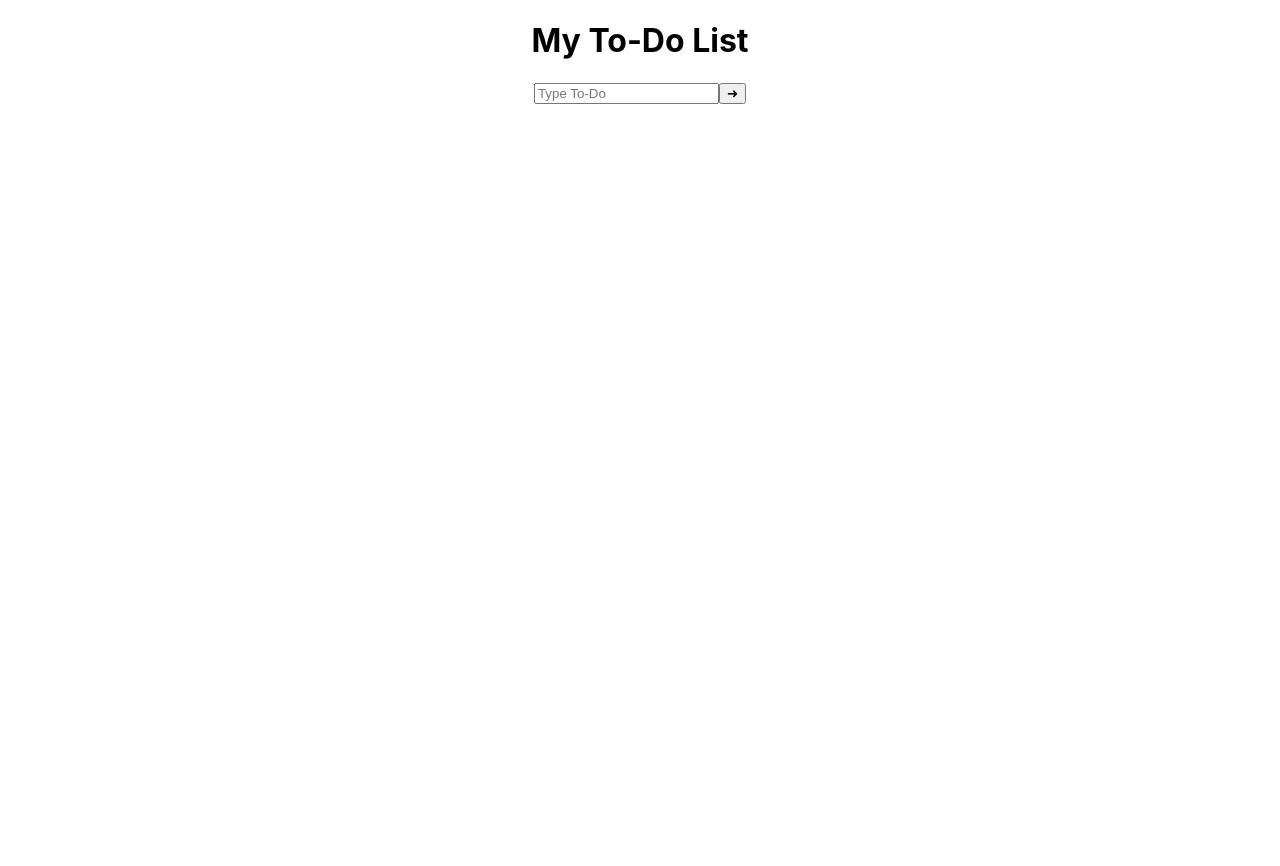
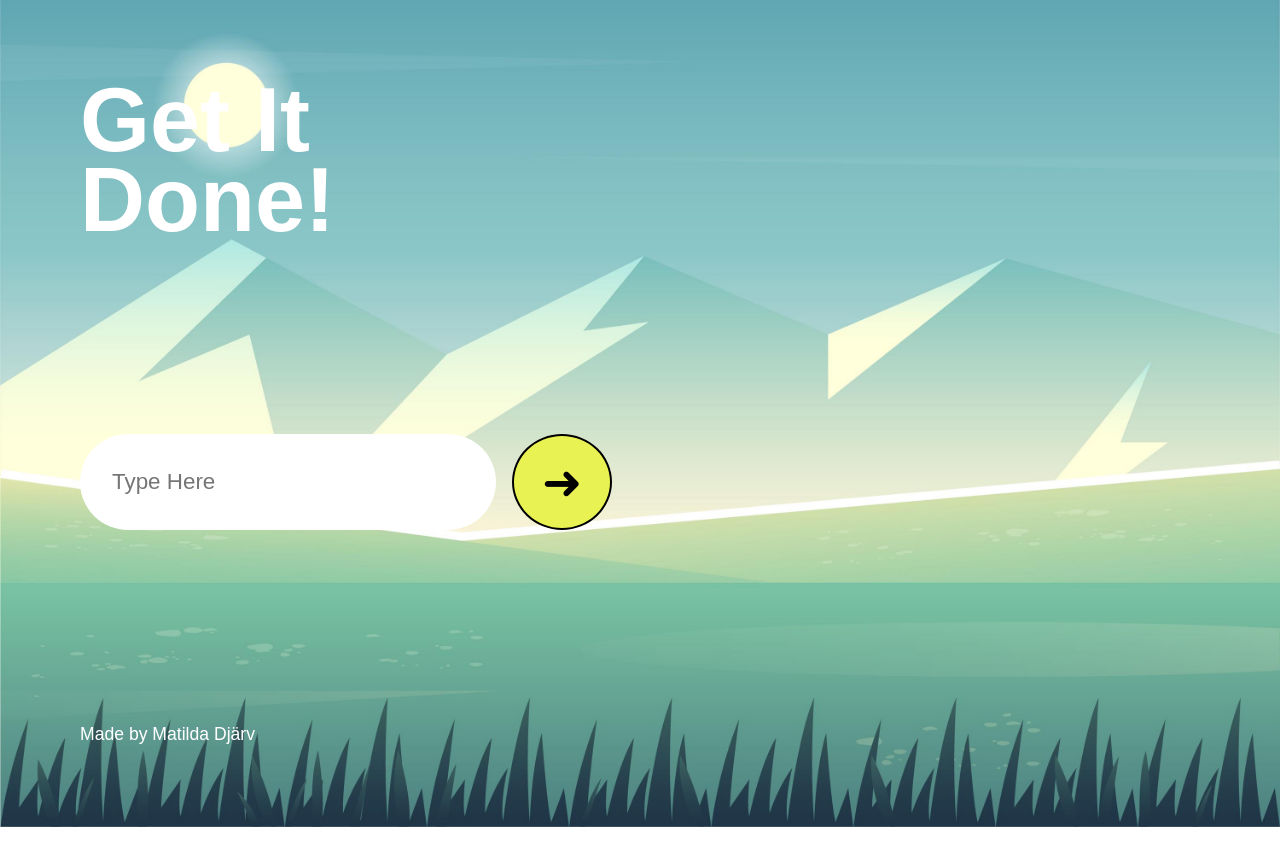
Before and after one commit to matgus217/appinreact, a React (Create React App) app: page / in a window 1280 px wide. Shown: the top 866 px of the page. Before the commit the page ends 800 px from the top, so only its background shows below. Built offline with nearby package versions, Linux system fonts and the light colour scheme.

Commit message:
Add images in folder from src

```diff
--- a/src/App.css
+++ b/src/App.css
@@ -1,38 +1,441 @@
-.App {
-  text-align: center;
+* {
+  margin: 0;
+  box-sizing: border-box;
 }
 
-.App-logo {
-  height: 40vmin;
-  pointer-events: none;
+html {
+  height: 100%;
 }
 
-@media (prefers-reduced-motion: no-preference) {
-  .App-logo {
-    animation: App-logo-spin infinite 20s linear;
+body {
+  height: 100%;
+  font-family: Mulish, Raleway, sans-serif;
+  -webkit-font-smoothing: antialiased;
+  -moz-osx-font-smoothing: grayscale;
+  background: url(../src/images/landscape2.jpg)no-repeat center center/cover;
+
+
+}
+
+.App {
+  display: flex;
+  /* height: 100vh; */
+}
+
+.header-input-container {
+  display: flex;
+  flex-direction: column;
+  justify-content: space-between;
+}
+
+.header-title {
+  font-weight: 600;
+  font-size: 500%;
+  color: white;
+  line-height: 4rem;
+}
+
+.input-container {
+  display: flex;
+  gap: 1rem;
+}
+
+input {
+  height: 4rem;
+  font-family: Mulish, Raleway, sans-serif;
+  font-size: 1.25rem;
+  padding-inline: 2rem;
+  align-self: stretch;
+  border-radius: 50px;
+  border: none;
+}
+
+button {
+  font-family: Mulish, "Raleway", sans-serif;
+  font-size: 1.5rem;
+  font-weight: 600;
+  color: black;
+  border: 2px solid black;
+  border-radius: 50%;
+  padding: 1rem;
+  background-color: #e9f253;
+}
+
+button:hover {
+  cursor: pointer;
+}
+
+.add-btn {
+  width: 4rem;
+}
+
+footer {
+  display: flex;
+  justify-content: center;
+  align-self: flex-start;
+  margin-bottom: 15px;
+  font-size: 12px;
+  color:white;
+}
+
+footer a, footer a:hover, footer a:focus, footer a:active {
+  text-decoration: none;
+  color: white;
+}
+
+.heart-icon {
+  width: 12px;
+  filter: invert(100%) sepia(21%) saturate(5831%) hue-rotate(8deg) brightness(109%) contrast(89%);
+}
+
+.output-container {
+  position: relative;
+  display: flex;
+  flex-direction: column;
+  align-items: center;
+  width: 100%;
+}
+
+.delete-selected-btn {
+  display: flex;
+  justify-content: center;
+  align-items: center;
+}
+
+.delete-selected-btn:hover {
+  animation: expand .5s ease-in-out .2s 1 forwards;
+}
+
+@keyframes expand{
+  from {
+    /* width: 3.2rem; */
+    border-radius: 50%;
+  }
+  to {
+    width: 8rem;
+    border-radius: 50px;
   }
 }
 
-.App-header {
-  background-color: #282c34;
-  min-height: 100vh;
+.bin-icon {
+  filter: invert(0%) sepia(100%) saturate(6313%) hue-rotate(140deg) brightness(99%) contrast(107%);
+}
+
+.todo-list {
+  display: grid;
+  grid-template-columns: repeat(3, 1fr);
+  gap: 25px;
+  position: absolute;
+  top: 12%;
+}
+
+.todo {
+  border-radius: 1rem;
+  font-size: 1.4rem;
+  color: black;
+  font-weight: 600;
   display: flex;
   flex-direction: column;
+  gap: .5rem;
+  padding: .5rem;
+  overflow-wrap: break-word;
+  overflow-y: auto;
+  background-color: white;
+}
+
+.modify-todo {
+  display: flex;
+  justify-content: space-between;
+  align-items: center;
+  gap: 10px;
+}
+
+
+.completed,
+.delete-todo {
+  font-size: .75rem;
+  position: relative;
+  display: inline-block;
+  cursor: pointer;
+}
+
+.completed {
+  width: 1.2rem;
+  height: 1.2rem;
+  border: 1px solid grey;
+  border-radius: 50%;
+  background-color: white;
+  display: flex;
   align-items: center;
   justify-content: center;
-  font-size: calc(10px + 2vmin);
-  color: white;
 }
 
-.App-link {
-  color: #61dafb;
+.delete-todo {
+  font-size: 1.5rem;
 }
 
-@keyframes App-logo-spin {
-  from {
-    transform: rotate(0deg);
+.tooltiptext {
+  visibility: hidden;
+  position: absolute;
+  font-size: 1rem;
+  font-weight: 400;
+  width: 7rem;
+  background-color: #e9f253;
+  color: black;
+  padding: .5rem;
+  border-radius: 1rem;
+}
+
+.completed .tooltiptext {
+  left: 105%;
+  top: 10%;
+}
+
+.delete-todo .tooltiptext {
+  right: 105%;
+}
+
+.delete-todo:hover .tooltiptext,
+.completed:hover .tooltiptext {
+  visibility: visible;
+}
+
+
+@media only screen and (min-width: 248px) {
+  .App {
+    flex-direction: column;
+    justify-content: center;
+    margin: 2rem 4rem;
   }
-  to {
-    transform: rotate(360deg);
+
+  .header-input-container {
+    align-items: center;
+    gap: 35px;
+  }
+
+  header {
+    width: -moz-fit-content;
+    width: fit-content;
+    text-align: center;
+  }
+
+  .header-title {
+    font-size: 5rem;
+  }
+
+  input {
+    width: 9rem;
+  }
+
+  footer {
+    /* width: 100%; */
+    align-self: center;
+    text-align: center;
+  }
+
+  footer p {
+    font-size: .7rem;
+  }
+
+  .output-container {
+    flex-direction: column;
+    justify-content: space-between;
+  }
+
+  .delete-selected-btn {
+    width: 3.5rem;
+    height: 3.5rem;
+  }
+
+  .bin-icon {
+    width: 1.2rem;
+  }
+
+  .todo-list {
+    grid-template-columns: 1fr;
+    margin-top: 70px;
+  }
+
+  .todo {
+    width: 12rem;
+    height: 8rem;
   }
 }
+
+@media only screen and (min-width: 430px) {
+
+  input {
+    width: 11rem;
+  }
+}
+
+@media only screen and (min-width: 576px) {
+
+  input {
+    width: 22rem;
+  }
+
+  footer p {
+    font-size: .9rem;
+  }
+
+  .todo-list {
+    grid-template-columns: repeat(2, 1fr);
+
+
+  }
+}
+@media only screen and (min-width: 768px) {
+
+  input {
+    width: 22rem;
+  }
+
+  footer p {
+    font-size: .9rem;
+  }
+
+  .delete-selected-btn {
+    position: absolute;
+    right:0;
+  }
+
+  .todo-list {
+    grid-template-columns: repeat(2, 1fr);
+  }
+}
+
+@media only screen and (min-width: 992px) {
+  .App {
+    flex-direction: row;
+    justify-content: space-between;
+    height: 85vh;
+    margin: 5rem;
+  }
+
+  .header-input-container {
+    display: flex;
+    flex-direction: column;
+    justify-content: space-between;
+    align-items: flex-start;
+  }
+
+  header {
+    width: 15rem;
+    text-align: left;
+  }
+
+  input {
+    height: 5rem;
+  }
+
+  .add-btn {
+    height: 5rem;
+    width: 5rem;
+  }
+
+  footer {
+    align-self: flex-start;
+    text-align: left;
+  }
+
+  footer p {
+    font-size: 1rem;
+  }
+
+  .todo-list {
+    margin-top: 0;
+  }
+
+  .todo {
+    height: 14rem;
+  }
+
+}
+
+@media only screen and (min-width: 1200px) {
+  .header-title {
+    font-size: 90px;
+    line-height: 5rem;
+  }
+
+  input {
+    width: 26rem;
+    height: 6rem;
+    font-size: 1.4rem;
+  }
+
+  .add-btn {
+    width: 100px;
+    height: 6rem;
+    font-size: 3rem;
+    font-weight: 200;
+  }
+
+  footer p {
+    font-size: 1.1rem;
+  }
+
+
+
+}
+
+@media only screen and (min-width: 1400px) {
+  .header-title {
+    font-size: 100px;
+    line-height: 5.5rem;
+  }
+
+  input {
+    width: 30rem;
+    height: 6rem;
+    font-size: 1.7rem;
+  }
+
+  .delete-selected-btn {
+    width: 5rem;
+    height: 5rem;
+  }
+
+  .bin-icon {
+    width: 2rem;
+  }
+
+  .todo-list {
+    grid-template-columns: repeat(3, 1fr);
+  }
+}
+@media only screen and (min-width: 1600px) {
+  .todo-list {
+    grid-template-columns: repeat(4, 1fr);
+  }
+}
+@media only screen and (min-width: 2000px) {
+  .header-title {
+    font-size: 110px;
+    line-height: 6rem;
+  }
+
+  input{
+    font-size: 2rem;
+  }
+
+  .todo-list {
+    grid-template-columns: repeat(5, 1fr);
+  }
+
+  .todo {
+    font-size: 2rem;
+    height: 20rem
+  }
+
+  .completed {
+    width: 2.2rem;
+    height: 2.2rem;
+    font-size: 1.4rem;
+  }
+
+  .delete-todo {
+    font-size: 2.4rem;
+  }
+}
--- a/src/components/Footer.js
+++ b/src/components/Footer.js
@@ -3,7 +3,7 @@ import React from "react"
 function Footer() {
     return (
         <footer>
-
+            <p>Made by Matilda Djärv</p>
         </footer>
     )
 }
--- a/src/components/Header.js
+++ b/src/components/Header.js
@@ -3,7 +3,7 @@ import React from "react"
 function Header() {
     return (
         <header>
-            <h1 className="header-title">My To-Do List</h1>
+            <h1 className="header-title">Get It Done!</h1>
         </header>
     )
 }
--- a/src/components/Input.js
+++ b/src/components/Input.js
@@ -3,7 +3,7 @@ import React from "react";
 function Input(props) {
   return (
     <input
-      placeholder="Type To-Do"
+      placeholder="Type Here"
       onChange={props.handleChange}
       value={props.input}
       onKeyPress={props.input && props.onKeyPress}
--- a/src/components/Todo.js
+++ b/src/components/Todo.js
@@ -8,7 +8,7 @@ function Todo(props) {
                 <div className="completed"
                     onClick={props.toggleCompleted}
                 >
-                    <span className="tooltiptext">Mark as completed</span>
+                    <span className="tooltiptext">Mark As Done</span>
                     {props.isCompleted && "⚫"}
                 </div>
                 <div
@@ -16,7 +16,7 @@ function Todo(props) {
                     onClick={props.deleteTodo}
                 >
                     x
-                    <span className="tooltiptext">Delete To-Do</span>
+                    <span className="tooltiptext">Delete</span>
                 </div>
             </div>
             <div
```
Also changed, not shown: src/images/cold-night.jpg (added), src/images/landscape2.jpg (added).
